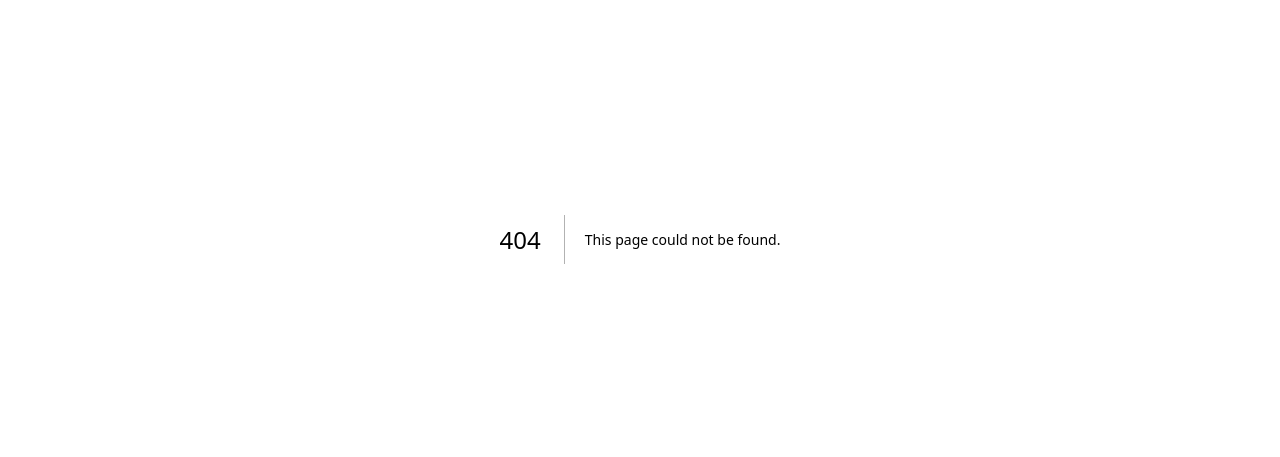
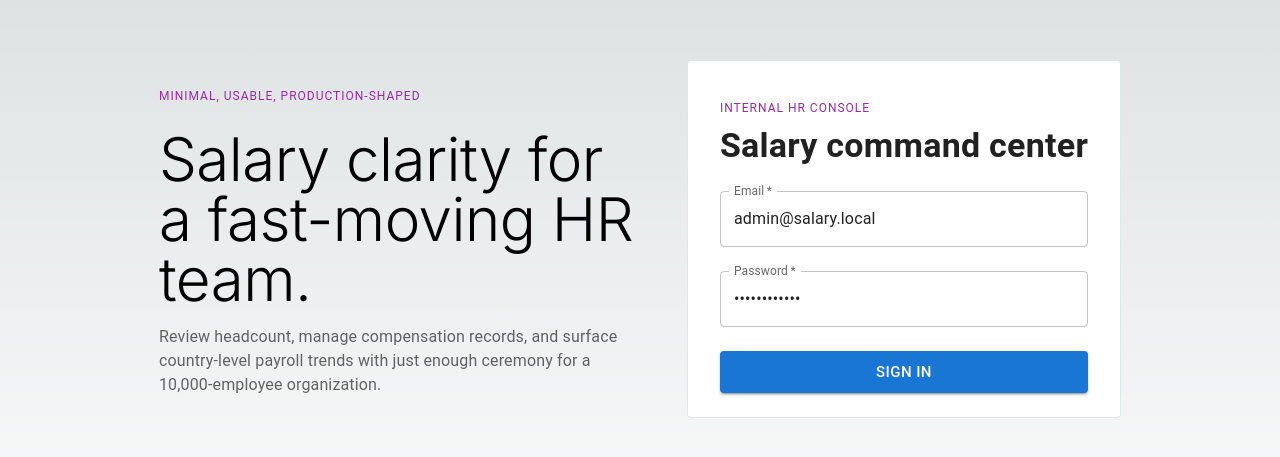
Before and after one commit to kshtzkr/salary-management, a Next.js app in the folder web/: page /login in a window 1280 px wide. Before the commit this address had no page. Shown: the part 161-618 px from the top of the page. Built offline with nearby package versions, Linux system fonts and the light colour scheme.

Commit message:
chore(web): wire Next.js route segments for /login and /dashboard/*

```diff
--- /dev/null
+++ b/web/src/app/(auth)/login/page.tsx
@@ -0,0 +1,24 @@
+import { Box, Stack, Typography } from "@mui/material";
+
+import { LoginForm } from "@/components/login-form";
+
+export default function LoginPage() {
+  return (
+    <Box sx={{ minHeight: "100vh", display: "grid", placeItems: "center", p: 3 }}>
+      <Stack direction={{ xs: "column", lg: "row" }} spacing={6} alignItems="center">
+        <Stack spacing={2} sx={{ maxWidth: 480 }}>
+          <Typography variant="overline" color="secondary.main">
+            Minimal, usable, production-shaped
+          </Typography>
+          <Typography variant="h2" sx={{ fontFamily: "var(--font-display)", lineHeight: 1 }}>
+            Salary clarity for a fast-moving HR team.
+          </Typography>
+          <Typography color="text.secondary">
+            Review headcount, manage compensation records, and surface country-level payroll trends with just enough ceremony for a 10,000-employee organization.
+          </Typography>
+        </Stack>
+        <LoginForm />
+      </Stack>
+    </Box>
+  );
+}
--- /dev/null
+++ b/web/src/app/(dashboard)/dashboard/employees/page.tsx
@@ -0,0 +1,5 @@
+import { EmployeesPage } from "@/components/employees-page";
+
+export default function EmployeesRoute() {
+  return <EmployeesPage />;
+}
--- /dev/null
+++ b/web/src/app/(dashboard)/dashboard/insights/page.tsx
@@ -0,0 +1,5 @@
+import { InsightsPage } from "@/components/insights-page";
+
+export default function InsightsRoute() {
+  return <InsightsPage />;
+}
--- /dev/null
+++ b/web/src/app/(dashboard)/dashboard/layout.tsx
@@ -0,0 +1,5 @@
+import { DashboardShell } from "@/components/dashboard-shell";
+
+export default function DashboardLayout({ children }: { children: React.ReactNode }) {
+  return <DashboardShell>{children}</DashboardShell>;
+}
--- /dev/null
+++ b/web/src/app/(dashboard)/dashboard/page.tsx
@@ -0,0 +1,5 @@
+import { redirect } from "next/navigation";
+
+export default function DashboardPage() {
+  redirect("/dashboard/employees");
+}
--- /dev/null
+++ b/web/src/app/(dashboard)/dashboard/users/page.tsx
@@ -0,0 +1,5 @@
+import { UsersPage } from "@/components/users-page";
+
+export default function UsersRoute() {
+  return <UsersPage />;
+}
```
